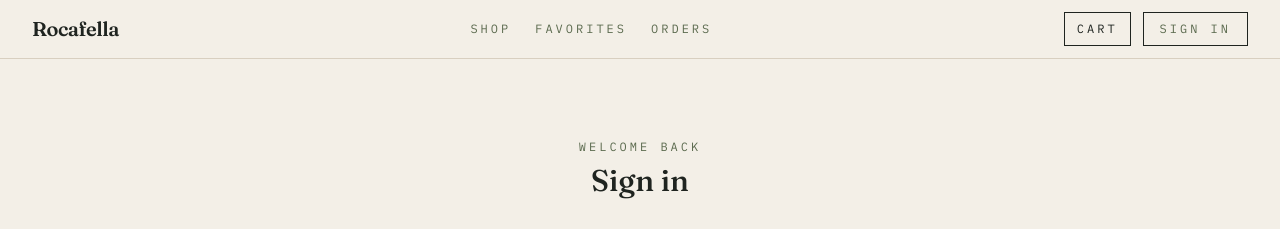
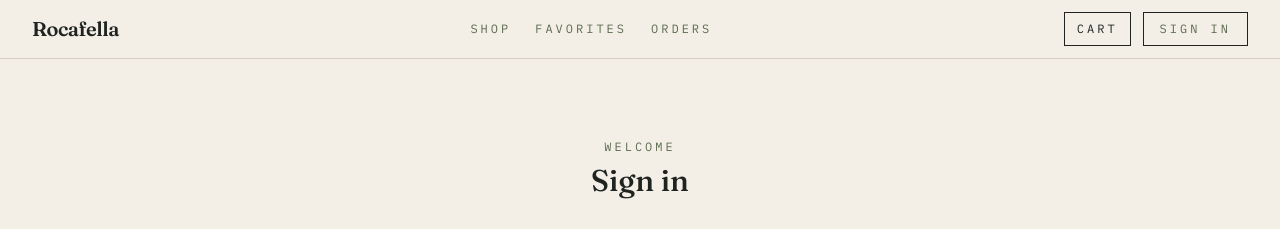
Before and after one commit to RocAfella044/Rocafella-clothes, a React (Vite) app: page /login in a window 1280 px wide. Shown: the top 229 px of the page. Built offline with nearby package versions, Linux system fonts and the light colour scheme.

Commit message:
loginpage

```diff
--- a/src/pages/LoginPage.jsx
+++ b/src/pages/LoginPage.jsx
@@ -38,7 +38,7 @@
   return (
     <div className="mx-auto max-w-md px-4 py-20 sm:px-6">
       <div className="mb-8 text-center">
-        <p className="eyebrow mb-2">Welcome back</p>
+        <p className="eyebrow mb-2">Welcome</p>
         <h1 className="font-display text-3xl">Sign in</h1>
       </div>
       <form onSubmit={handleSubmit} className="flex flex-col gap-4" noValidate>
```
